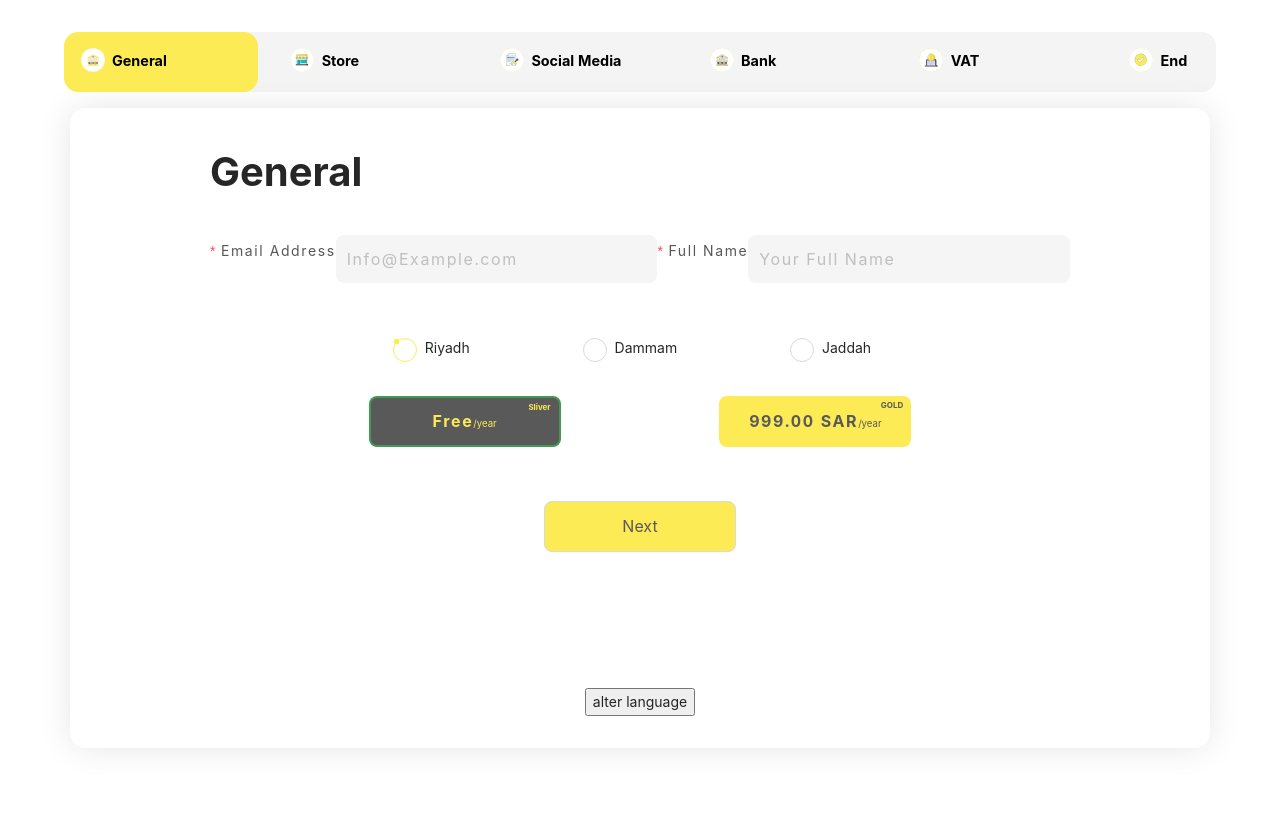
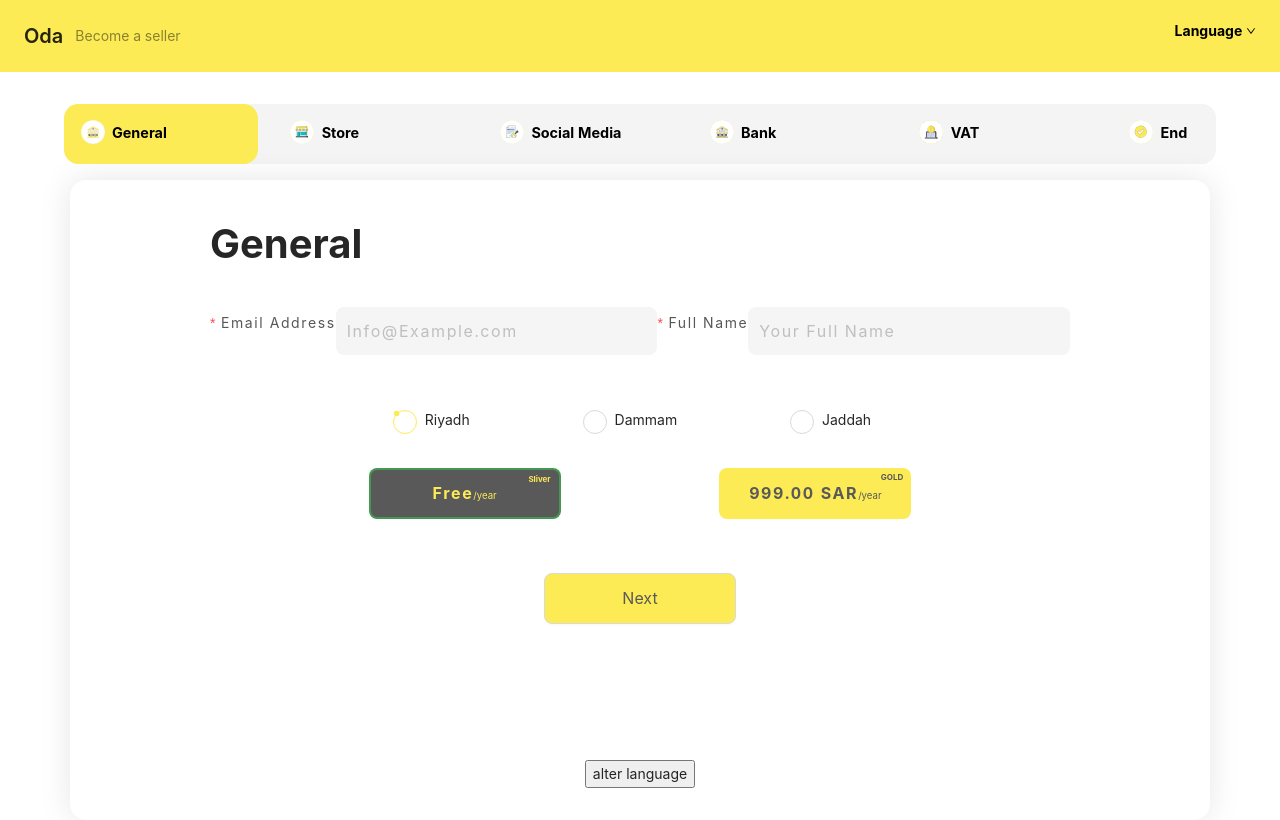
Before and after one commit to Abdulrahman-Falyoun/multi-step-form-react, a React (Create React App) app: page / in a window 1280 px wide. Built offline with nearby package versions, Linux system fonts and the light colour scheme.

Commit message:
Adding header

```diff
--- a/src/components/seller-form.tsx
+++ b/src/components/seller-form.tsx
@@ -10,8 +10,9 @@ import '../styles/seller-form.sass'
 import { ReduxStateInterface } from '../interfaces/redux-state';
 import Actions from '../redux/actions/index';
 import { connect } from 'react-redux';
-import { Spin } from 'antd';
+import { Dropdown, Menu, PageHeader, Spin } from 'antd';
 import { useTranslation } from 'react-i18next';
+import { DownOutlined } from '@ant-design/icons';
 
 const SellerForm = ({
     nextOrPreviousStepAction,
@@ -32,10 +33,32 @@ const SellerForm = ({
     const prev = () => {
         nextOrPreviousStepAction(-1);
     }
-
+    const menu = (
+        <Menu onClick={e => i18n.changeLanguage((e.key as string))}>
+            <Menu.Item key='en'>
+                <div>English</div>
+            </Menu.Item>
+            <Menu.Item key='ar'>
+                <div>Arabic</div>
+            </Menu.Item>
+        </Menu>
+    );
     return (
         <React.Fragment>
+
             <div className={"seller-form-wrapper flex-column-flex-start-main-cross-center " + (i18n.language === 'en' ? 'english-container' : 'arabic-container')}>
+                <PageHeader
+                    className="site-page-header"
+                    title="Oda"
+                    subTitle="Become a seller"
+                    extra={[
+                        <Dropdown overlay={menu}>
+                            <a className="lang-dropdown-link" onClick={e => e.preventDefault()}>
+                                Language <DownOutlined />
+                            </a>
+                        </Dropdown>,
+                    ]}
+                />
                 <Stepper />
                 <Card
                     onPressingNextButton={next}
@@ -68,14 +91,14 @@ const mapStateToProps = (state: ReduxStateInterface) => {
         totalSteps: state.steps.length,
         errors: state.stepErrors,
         warnings: state.stepWarnings,
-        submitting: state.applyCurrentStepDataToStore
+        submitting: state.submitting
     };
 }
 
 const mapDispatchToProps = (dispatch: any) => {
     return {
         nextOrPreviousStepAction: (stepNumber: number) => dispatch(Actions.move_step_forward_or_backward(stepNumber)),
-        injectCurrentStepDataToStore: () => dispatch(Actions.inject_data_from_step_to_store())
+        injectCurrentStepDataToStore: () => dispatch(Actions.inject_data_from_step_to_store(true))
     };
 }
 export default connect(mapStateToProps, mapDispatchToProps)(SellerForm);
--- a/src/components/steps/step-five-vat.tsx
+++ b/src/components/steps/step-five-vat.tsx
@@ -12,12 +12,13 @@ import Actions from '../../redux/actions/index';
 import { readFileInBinary } from '../../utils/file-helper';
 import { VATDataInterface } from '../../interfaces/steps-data';
 import { useTranslation } from 'react-i18next';
+import { makePostRequest } from '../../axios-requester/http-requester';
 const layout = {
     labelCol: { span: 0 },
     wrapperCol: { span: 21 },
 };
 
-const StepFiveVAT = ({ fillStepDataAction, initialData, applyCurrentStepDataToStore }: any) => {
+const StepFiveVAT = ({ fillStepDataAction, initialData, applyCurrentStepDataToStore, stepsData }: any) => {
     const [form] = Form.useForm();
 
     const [taxCertificate, setTaxCertificate] = useState(null);
@@ -25,9 +26,11 @@ const StepFiveVAT = ({ fillStepDataAction, initialData, applyCurrentStepDataToSt
     const [nationalId, setNationalId] = useState(null);
     const [stepFiveData, setStepFiveData] = useState<VATDataInterface>({ ...initialData });
     const { t, i18n } = useTranslation('common');
+
     useEffect(() => {
         if (applyCurrentStepDataToStore) {
-            fillStepDataAction(stepFiveData);
+            stepsData[stepsData.length - 2] = { ...stepFiveData };
+            fillStepDataAction(stepsData);
         }
     }, [applyCurrentStepDataToStore])
     return (
@@ -42,7 +45,7 @@ const StepFiveVAT = ({ fillStepDataAction, initialData, applyCurrentStepDataToSt
                                 name="tradeLicense" label={t("upload trade license")}>
                                 <StepperUploadFileInput
                                     id="trade-license-input"
-                                placeholder={t("browse files" )}
+                                    placeholder={t("browse files")}
                                     onFileSelected={(e: any) => {
                                         setTradeLicense(e);
                                         readFileInBinary(e?.target?.files[0])
@@ -131,7 +134,7 @@ const StepFiveVAT = ({ fillStepDataAction, initialData, applyCurrentStepDataToSt
                         <div className="flex-row-flex-start-main-cross-center vat-license-wrapper">
                             <div className="flex-column-center-main-cross-flex-start">
                                 <p className="vat-hint-text">{t('i acknowledge and agree that oda will be raising and facilitating VAT invoices and credit notes on behalf of my company in relation to consumer transactions on oda site')}</p>
-                                <Checkbox onChange={(value) => { stepFiveData.acceptArgument = value.target.checked;}}>{t('i Agree')}</Checkbox>
+                                <Checkbox onChange={(value) => { stepFiveData.acceptArgument = value.target.checked; }}>{t('i Agree')}</Checkbox>
                             </div>
                         </div>
                     </Form>
@@ -146,12 +149,30 @@ const StepFiveVAT = ({ fillStepDataAction, initialData, applyCurrentStepDataToSt
 
 const mapDispatchToProps = (dispatch: any) => {
     return {
-        fillStepDataAction: (data: any) => dispatch(Actions.fill_step_data(data, STEPS_NAMES.VAT))
+        fillStepDataAction: async (data: any) => {
+            dispatch(Actions.submitting(true));
+            console.log('form data: ', data);
+            setTimeout(() => {
+                makePostRequest('', data)
+                    .then(res => {
+                        dispatch(Actions.fill_step_data(data, STEPS_NAMES.VAT))
+                    })
+                    .catch(err => {
+                        console.log('submitting: ', err);
+                        dispatch(Actions.inject_data_from_step_to_store(false))
+                    })
+                    .finally(() => {
+                        dispatch(Actions.submitting(false));
+                    });
+            }, 3000);
+
+        }
     }
 }
 const mapStateToProps = (state: ReduxStateInterface) => {
     return {
-        applyCurrentStepDataToStore: state.applyCurrentStepDataToStore
+        applyCurrentStepDataToStore: state.applyCurrentStepDataToStore,
+        stepsData: state.steps.map(st => st.data)
     }
 }
 export default connect(mapStateToProps, mapDispatchToProps)(StepFiveVAT);
--- a/src/interfaces/redux-state.tsx
+++ b/src/interfaces/redux-state.tsx
@@ -6,4 +6,5 @@ export interface ReduxStateInterface {
     applyCurrentStepDataToStore: boolean;
     stepErrors: Array<string>;
     stepWarnings: Array<string>;
+    submitting: boolean;
 };
--- a/src/redux/actions/index.tsx
+++ b/src/redux/actions/index.tsx
@@ -1,7 +1,7 @@
 
 import { STEPS_NAMES } from '../../enums/steps-names';
 import { ActionInterface } from '../../interfaces/action-interface';
-import { MOVE_STEP_FORWARD_OR_BACKWARD, FILL_STEP_DATA, INJECT_DATA_FROM_STEP_TO_STORE } from '../types/actions-types';
+import { MOVE_STEP_FORWARD_OR_BACKWARD, FILL_STEP_DATA, INJECT_DATA_FROM_STEP_TO_STORE, SUBMITTING } from '../types/actions-types';
 
 class Actions {
     public [MOVE_STEP_FORWARD_OR_BACKWARD](payload: number): ActionInterface {
@@ -20,10 +20,16 @@ class Actions {
         }
     }
 
-
-    public [INJECT_DATA_FROM_STEP_TO_STORE]() {
+    public [SUBMITTING](payload: boolean): ActionInterface {
         return {
-            type: INJECT_DATA_FROM_STEP_TO_STORE
+            type: SUBMITTING,
+            payload
+        }
+    }
+    public [INJECT_DATA_FROM_STEP_TO_STORE](payload: boolean) {
+        return {
+            type: INJECT_DATA_FROM_STEP_TO_STORE,
+            payload
         }
     }
 }
--- a/src/redux/reducers/inject-data-from-step-to-store-reducer.tsx
+++ b/src/redux/reducers/inject-data-from-step-to-store-reducer.tsx
@@ -6,6 +6,6 @@ import { ReduxStateInterface } from "../../interfaces/redux-state";
 export const injectDataFromStepToStoreReducer = (state: ReduxStateInterface, action: ActionInterface) => {
     return {
         ...state,
-        applyCurrentStepDataToStore: true
+        applyCurrentStepDataToStore: action.payload
     }
 }
--- a/src/redux/reducers/root.reducer.tsx
+++ b/src/redux/reducers/root.reducer.tsx
@@ -1,5 +1,5 @@
 
-import { MOVE_STEP_FORWARD_OR_BACKWARD, FILL_STEP_DATA, INJECT_DATA_FROM_STEP_TO_STORE } from '../types/actions-types';
+import { MOVE_STEP_FORWARD_OR_BACKWARD, FILL_STEP_DATA, INJECT_DATA_FROM_STEP_TO_STORE, SUBMITTING } from '../types/actions-types';
 import { ReduxStateInterface } from '../../interfaces/redux-state';
 import { ActionInterface } from '../../interfaces/action-interface';
 import StepOneGeneral from '../../components/steps/step-one-general';
@@ -24,6 +24,7 @@ const initialState: ReduxStateInterface = {
     applyCurrentStepDataToStore: false,
     stepErrors: [],
     stepWarnings: [],
+    submitting: false,
     steps: [
         {
             title: 'general',
@@ -74,6 +75,12 @@ export default (state = initialState, action: ActionInterface) => {
 
         case INJECT_DATA_FROM_STEP_TO_STORE:
             return injectDataFromStepToStoreReducer(state, action);
+
+        case SUBMITTING:
+            return {
+                ...state,
+                submitting: action.payload
+            }
         default:
             return state;
     }
--- a/src/redux/types/actions-types.tsx
+++ b/src/redux/types/actions-types.tsx
@@ -4,3 +4,4 @@
 export const MOVE_STEP_FORWARD_OR_BACKWARD = 'move_step_forward_or_backward';
 export const FILL_STEP_DATA = 'fill_step_data';
 export const INJECT_DATA_FROM_STEP_TO_STORE = 'inject_data_from_step_to_store';
+export const SUBMITTING = 'submitting';
--- a/src/styles/seller-form.sass
+++ b/src/styles/seller-form.sass
@@ -24,11 +24,20 @@
 @import 'steps/step-five'
 @import 'steps/end-step'
 
+
+.site-page-header
+    width: 100%
+    background: #FCEB55
+    margin-bottom: 2rem
 .seller-form-wrapper
-    padding-top: 2rem
     @media screen and ( max-width: $screen-md-min )
         height: auto
-
+.lang-dropdown-link
+    color: #000
+    font-weight: bold
+    &:hover
+        font-weight: normal
+        color: #000
 // .submitting-spinner
 //     background: #0000007c
 //     z-index: 10000
```
Lines whose indentation alone changed are shown as unchanged.
